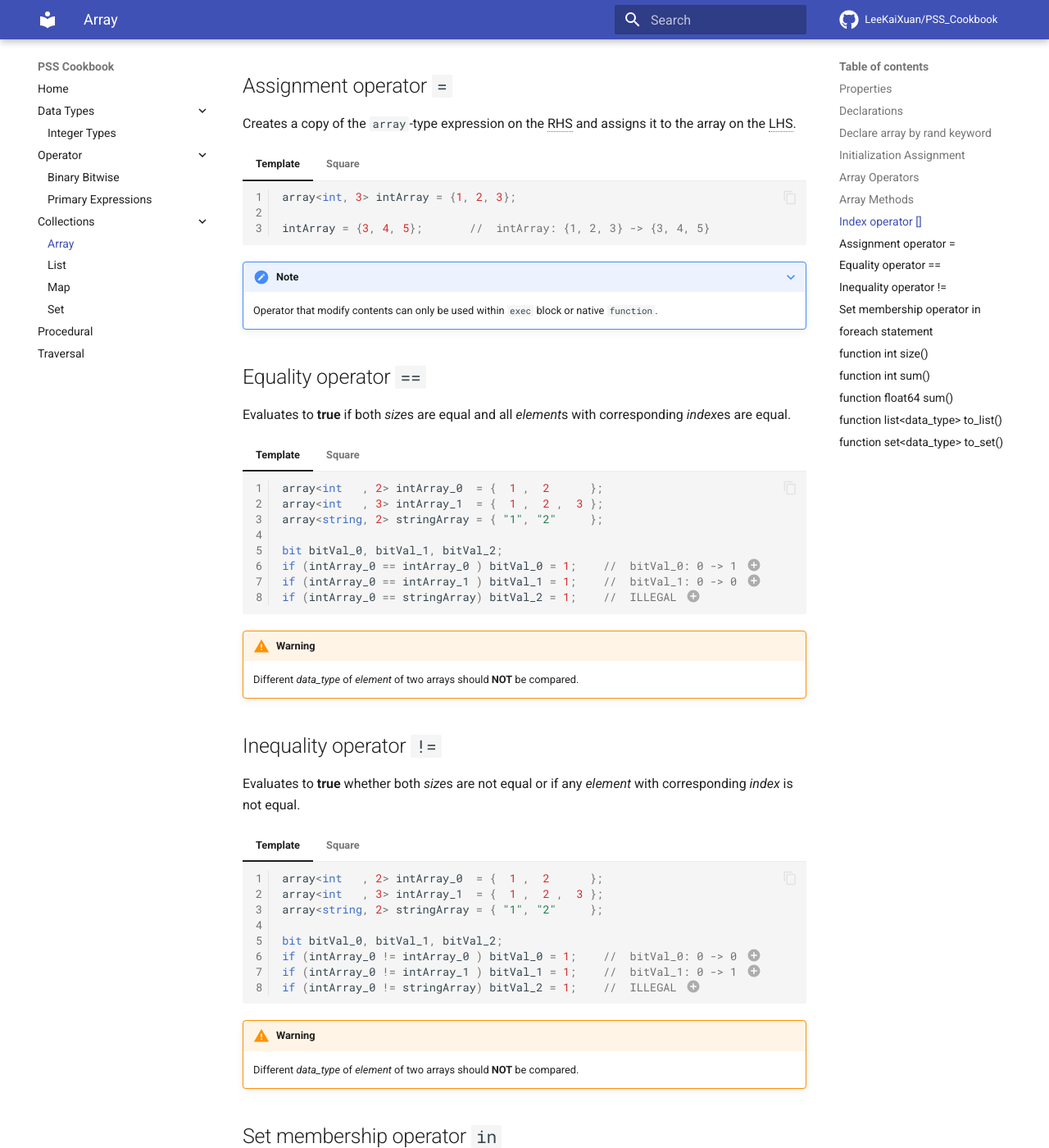
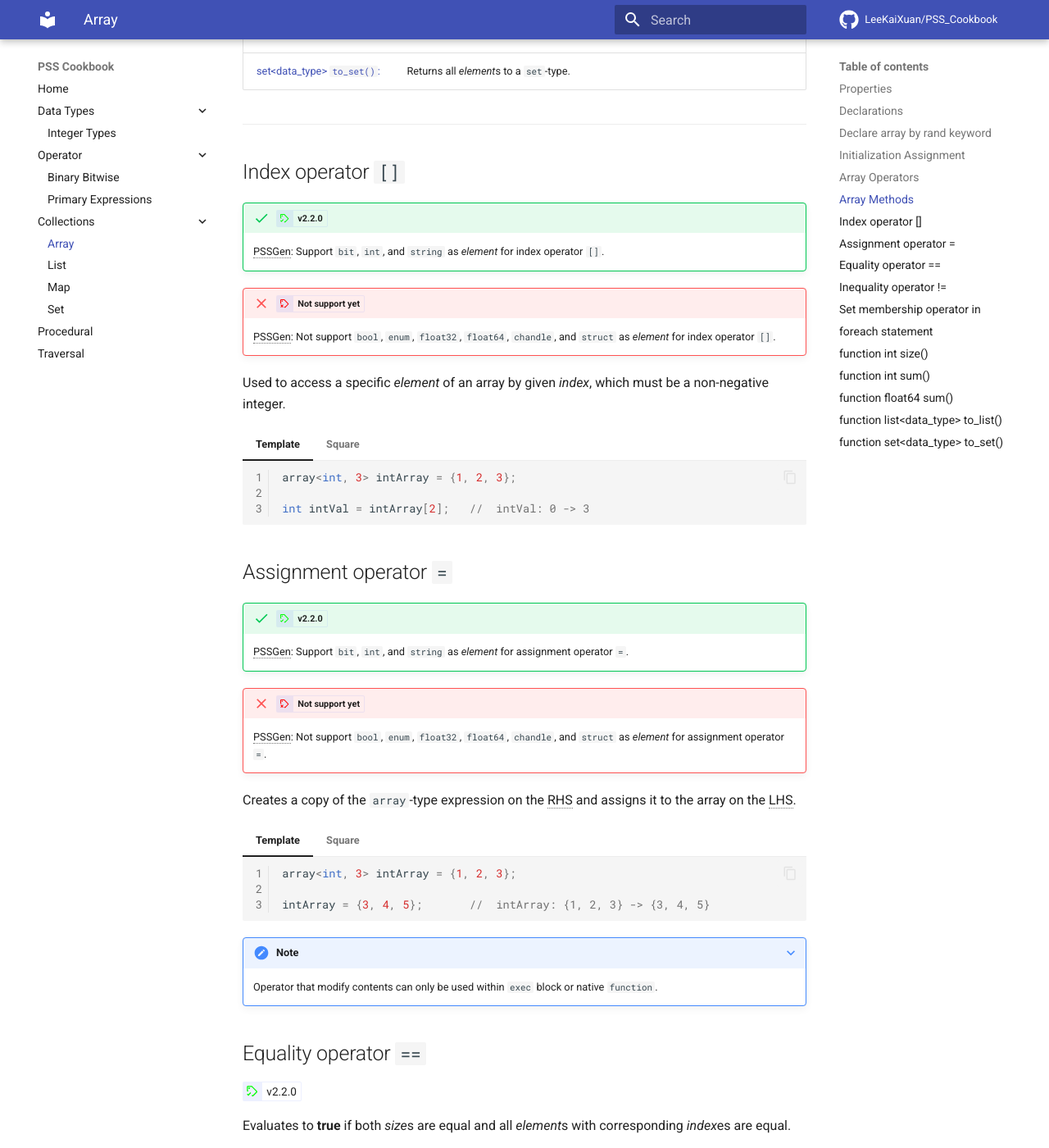
Before and after one commit to LeeKaiXuan/PSS_CookBook, an MkDocs documentation site: the page built from docs/Collections/Arrays.md, in a window 1280 px wide and 1400 px high, scrolled down 2772 px. Shown: the whole window at 82% size. Built offline with MkDocs 1.6.1 and Material for MkDocs 9.7.7, drawn with Linux system fonts in a browser that asks for light colours; comment, search, counter and statistics services are not loaded; some of the changed text lies outside the part shown.

Commit message:
[PSSv2.1/7.9.2 Arrays] Add support list of PSSGen

````diff
--- a/docs/Collections/Arrays.md
+++ b/docs/Collections/Arrays.md
@@ -4,9 +4,7 @@
 ---
 
 # Array {#array}
-<span class="mdx-badge">
-<span class="mdx-badge__icon">[:material-tag-check-outline:{.green}](../index.md#symbol 'PSSGen: Minimum version')</span><span class="mdx-badge__text">v1.0.0</span>
-</span>
+<span class="mdx-badge"><span class="mdx-badge__icon">[:material-tag-check-outline:{.green}](../index.md#symbol 'PSSGen: Minimum version')</span><span class="mdx-badge__text">v1.0.0</span></span>
 
 ## Properties
 - Ordered by *index*.
@@ -17,6 +15,11 @@
 - Can be nested by any collection types (e.g., `array`, `list`, `map` or `set`).
 
 ## Declarations
+<span class="mdx-badge"><span class="mdx-badge__icon">[:material-tag-check-outline:{.green}](../index.md#symbol 'PSSGen: Minimum version')</span><span class="mdx-badge__text">v2.2.0</span></span>
+
+!!! Failure "<span class="mdx-badge"><span class="mdx-badge__icon">[:material-tag-remove-outline:{.red}](../index.md#symbol 'PSSGen: Not support yet')</span><span class="mdx-badge__text">Not support yet</span></span>"
+    PSSGen: Not support `float32`, `float64`, and `chandle` as *data_type*.
+
 Array has 2 declaration formats:
 
 | Format        | Syntax                                        |
@@ -46,9 +49,7 @@
     Array is a **fixed-size** collection, which's *size* **must** be assigned by a non-zero integer, and cannot be changed after declared.
 
 ## Declare array by `rand` keyword
-<span class="mdx-badge">
-<span class="mdx-badge__icon">[:material-tag-check-outline:{.green}](../index.md#symbol 'PSSGen: Minimum version')</span><span class="mdx-badge__text">v2.2.0</span>
-</span>
+<span class="mdx-badge"><span class="mdx-badge__icon">[:material-tag-check-outline:{.green}](../index.md#symbol 'PSSGen: Minimum version')</span><span class="mdx-badge__text">v2.2.0</span></span>
 
 === "Template"
     ```sv linenums="1"
@@ -61,6 +62,12 @@
     ```
 
 ## Initialization Assignment
+!!! Success "<span class="mdx-badge"><span class="mdx-badge__icon">[:material-tag-check-outline:{.green}](../index.md#symbol 'PSSGen: Minimum version')</span><span class="mdx-badge__text">v2.2.0</span></span>"
+    PSSGen: Support `bit`, `int`, and `string` as *element* in initialization assignment.
+
+!!! Failure "<span class="mdx-badge"><span class="mdx-badge__icon">[:material-tag-remove-outline:{.red}](../index.md#symbol 'PSSGen: Not support yet')</span><span class="mdx-badge__text">Not support yet</span></span>"
+    PSSGen: Not support `bool`, `enum`, `float32`, `float64`, `chandle`, and `struct` as *element* in initialization assignment.
+
 Array can be assigned at declaration; otherwise, each elements will be initialized to default initial value.
 === "Template"
     ```sv linenums="1"
@@ -102,6 +109,12 @@
 ---
 
 ## Index operator `[]` {#index}
+!!! Success "<span class="mdx-badge"><span class="mdx-badge__icon">[:material-tag-check-outline:{.green}](../index.md#symbol 'PSSGen: Minimum version')</span><span class="mdx-badge__text">v2.2.0</span></span>"
+    PSSGen: Support `bit`, `int`, and `string` as *element* for index operator `[]`.
+
+!!! Failure "<span class="mdx-badge"><span class="mdx-badge__icon">[:material-tag-remove-outline:{.red}](../index.md#symbol 'PSSGen: Not support yet')</span><span class="mdx-badge__text">Not support yet</span></span>"
+    PSSGen: Not support `bool`, `enum`, `float32`, `float64`, `chandle`, and `struct` as *element* for index operator `[]`.
+
 Used to access a specific *element* of an array by given *index*, which must be a non-negative integer.
 === "Template"
     ```sv linenums="1"
@@ -118,6 +131,12 @@
     ```
 
 ## Assignment operator `=` {#assignment}
+!!! Success "<span class="mdx-badge"><span class="mdx-badge__icon">[:material-tag-check-outline:{.green}](../index.md#symbol 'PSSGen: Minimum version')</span><span class="mdx-badge__text">v2.2.0</span></span>"
+    PSSGen: Support `bit`, `int`, and `string` as *element* for assignment operator `=`.
+
+!!! Failure "<span class="mdx-badge"><span class="mdx-badge__icon">[:material-tag-remove-outline:{.red}](../index.md#symbol 'PSSGen: Not support yet')</span><span class="mdx-badge__text">Not support yet</span></span>"
+    PSSGen: Not support `bool`, `enum`, `float32`, `float64`, `chandle`, and `struct` as *element* for assignment operator `=`.
+
 Creates a copy of the `array`-type expression on the RHS and assigns it to the array on the LHS.
 === "Template"
     ```sv linenums="1"
@@ -137,6 +156,8 @@
     Operator that modify contents can only be used within `exec` block or native `function`.
 
 ## Equality operator `==` {#equality}
+<span class="mdx-badge"><span class="mdx-badge__icon">[:material-tag-check-outline:{.green}](../index.md#symbol 'PSSGen: Minimum version')</span><span class="mdx-badge__text">v2.2.0</span></span>
+
 Evaluates to **true** if both *size*s are equal and all *element*s with corresponding *index*es are equal.
 === "Template"
     ```sv linenums="1"
@@ -174,6 +195,8 @@
     Different *data_type* of *element* of two arrays should **NOT** be compared.
 
 ## Inequality operator `!=` {#inequality}
+<span class="mdx-badge"><span class="mdx-badge__icon">[:material-tag-check-outline:{.green}](../index.md#symbol 'PSSGen: Minimum version')</span><span class="mdx-badge__text">v2.2.0</span></span>
+
 Evaluates to **true** whether both *size*s are not equal or if any *element* with corresponding *index* is not equal.
 === "Template"
     ```sv linenums="1"
@@ -211,6 +234,8 @@
     Different *data_type* of *element* of two arrays should **NOT** be compared.
 
 ## Set membership operator `in` {#in}
+<span class="mdx-badge"><span class="mdx-badge__icon">[:material-tag-check-outline:{.green}](../index.md#symbol 'PSSGen: Minimum version')</span><span class="mdx-badge__text">v2.2.0</span></span>
+
 Evaluates to **true** if *element* on LHS of `in` is exists in the array.
 === "Template"
     ```sv linenums="1"
@@ -240,6 +265,8 @@
     *Data_type* of *element* on LHS of `in` should be **SAME** as the array's *element* on RHS of `in`.
 
 ## `foreach` statement {#foreach}
+<span class="mdx-badge"><span class="mdx-badge__icon">[:material-tag-check-outline:{.green}](../index.md#symbol 'PSSGen: Minimum version')</span><span class="mdx-badge__text">v2.2.0</span></span>
+
 Iterates over the array's *element*s.
 
 Look at [Procedural/`foreach`](../Procedural/index.md#foreach) for more information.
@@ -274,6 +301,8 @@
 ---
 
 ## function int `size()` {#size}
+<span class="mdx-badge"><span class="mdx-badge__icon">[:material-tag-check-outline:{.green}](../index.md#symbol 'PSSGen: Minimum version')</span><span class="mdx-badge__text">v2.2.0</span></span>
+
 Returns the number of *element*s in the array.
 === "Template"
     ```sv linenums="1"
@@ -293,6 +322,8 @@
     Considered as a **constant** expression.
 
 ## function int `sum()` {#sum_int}
+<span class="mdx-badge"><span class="mdx-badge__icon">[:material-tag-check-outline:{.green}](../index.md#symbol 'PSSGen: Minimum version')</span><span class="mdx-badge__text">v2.2.0</span></span>
+
 Returns the sum of all *element*s in the array, when *data_type* of *element* is `bit` or `int`.
 === "Template"
     ```sv linenums="1"
@@ -345,10 +376,8 @@
         ```
 
 ## function float64 `sum()` {#sum_float}
-<span class="mdx-badge">
-<span class="mdx-badge__icon">[:material-tag-remove-outline:{.red}](../index.md#symbol 'PSSGen: Not support yet')</span><span class="mdx-badge__text">Not support yet</span></span>
-<span class="mdx-badge">
-<span class="mdx-badge__icon">[:material-book-check-outline:{.green}](../index.md#symbol 'LRM: Minimum version')</span><span class="mdx-badge__text">v2.1</span></span>
+<span class="mdx-badge"><span class="mdx-badge__icon">[:material-tag-remove-outline:{.red}](../index.md#symbol 'PSSGen: Not support yet')</span><span class="mdx-badge__text">Not support yet</span></span>
+<span class="mdx-badge"><span class="mdx-badge__icon">[:material-book-check-outline:{.green}](../index.md#symbol 'LRM: Minimum version')</span><span class="mdx-badge__text">v2.1</span></span>
 
 Returns the sum of all *element*s in the array, when *data_type* of *element* is `float32` or `float64`.
 === "Template"
@@ -381,6 +410,8 @@
     The `data-type` of `element` should be floating-point types (e.g., `float32` or `float64`).
 
 ## function list&lt;data_type&gt; `to_list()` {#to_list}
+<span class="mdx-badge"><span class="mdx-badge__icon">[:material-tag-check-outline:{.green}](../index.md#symbol 'PSSGen: Minimum version')</span><span class="mdx-badge__text">v2.2.0</span></span>
+
 Returns all *element*s to a `list`-type.
 === "Template"
     ```sv linenums="1"
@@ -401,6 +432,8 @@
     ```
 
 ## function set&lt;data_type&gt; `to_set()` {#to_set}
+<span class="mdx-badge"><span class="mdx-badge__icon">[:material-tag-check-outline:{.green}](../index.md#symbol 'PSSGen: Minimum version')</span><span class="mdx-badge__text">v2.2.0</span></span>
+
 Returns all *element*s to a `set`-type.
 === "Template"
     ```sv linenums="1"
````
